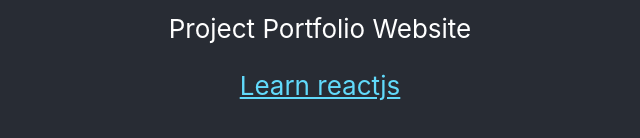
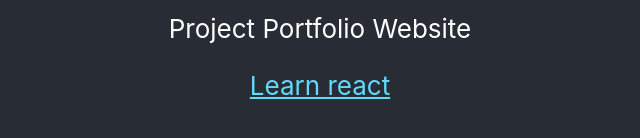
Before and after one commit to KiraEzy/Portfolio, a React (Create React App) app: page / in a window 1280 px wide. Shown: the part 516-654 px from the top of the page, without its empty margins (320-960 px from the left). Built offline with nearby package versions, Linux system fonts and the light colour scheme.

Commit message:
Update App.js

```diff
--- a/src/App.js
+++ b/src/App.js
@@ -15,7 +15,7 @@ function App() {
           target="_blank"
           rel="noopener noreferrer"
         >
-          Learn reactjs
+          Learn react
         </a>
       </header>
     </div>
```
